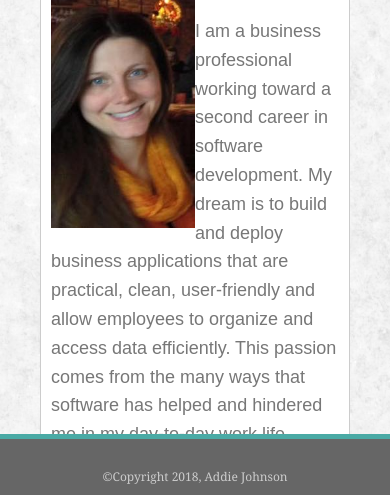
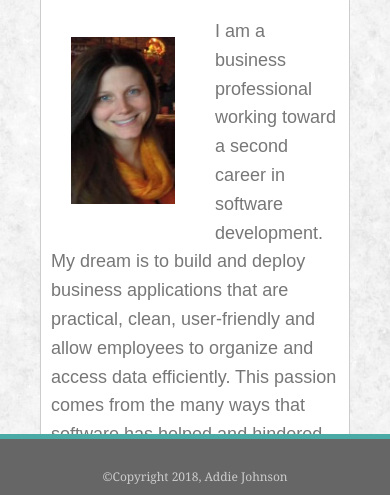
Before and after one commit to Addie27/Responsive-Portfolio, a plain HTML site: page index.html in a window 390 px wide. Shown: the part 330-825 px from the top of the page. Drawn offline with Linux system fonts and the light colour scheme.

Commit message:
final updates

```diff
--- a/assets/css/portfolio.css
+++ b/assets/css/portfolio.css
@@ -248,11 +248,11 @@ a {
     }
 
     .wrapper1 {
-        max-width: 60%;
+        max-width: 55%;
     }
 
     .wrapper2 {
-        width: 60%;
+        width: 55%;
         margin-bottom: 100px;
     }
 
--- a/assets/css/style.css
+++ b/assets/css/style.css
@@ -180,10 +180,11 @@ a {
 
     .profilepic {
         width: 50%;
-        float: none;
-        margin: 0 auto;
+        padding: 20px 20px 20px 20px;
         float: left;
     }
+
+
 }
 
 @media screen and (max-width: 768px) {
@@ -209,9 +210,7 @@ a {
 
     .profilepic {
         width: 50%;
-        float: none;
-        margin: 0 auto;
-        float: left;
+        padding: 20px;
     }
 
     .wrapper2 {
```
